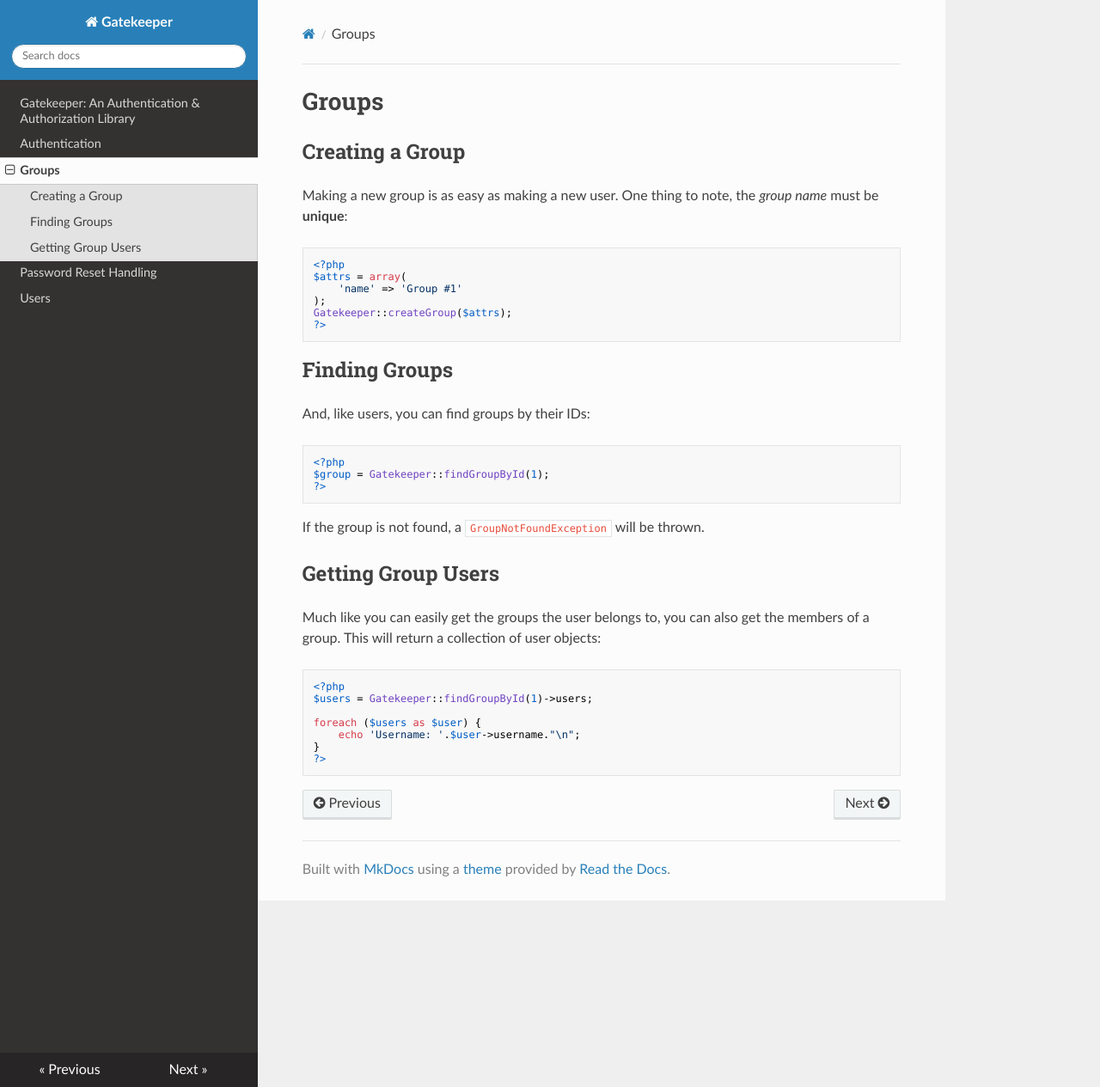
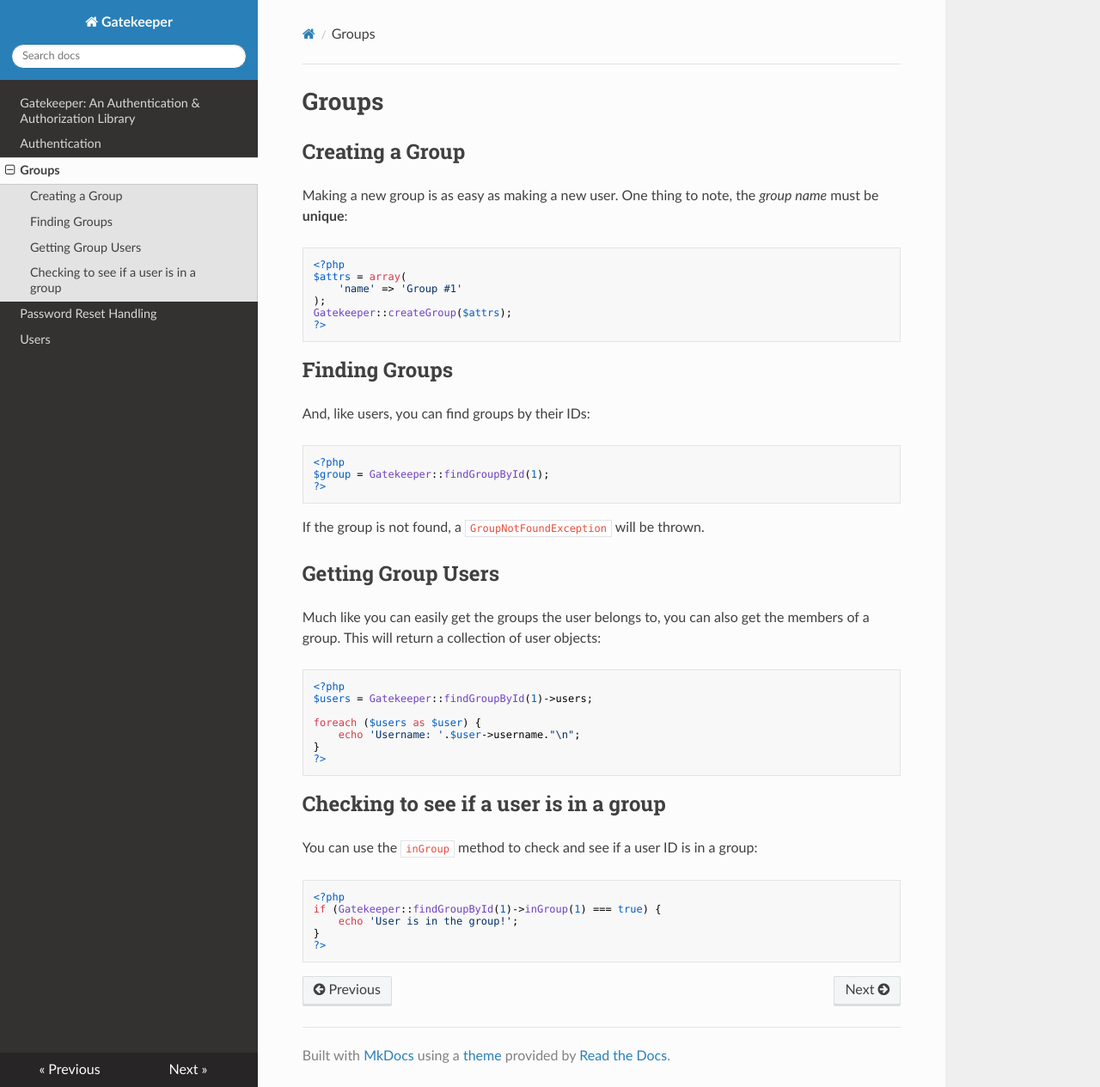
Before and after one commit to psecio/gatekeeper, an MkDocs documentation site: the page built from docs/groups.md, in a window 1280 px wide and 1265 px high. Shown: the whole window at 86% size. Built offline with MkDocs 1.6.1, drawn with Linux system fonts in a browser that asks for light colours; nearby versions of some CDN libraries.

Commit message:
adding the inGroup information to the docs

````diff
--- a/docs/groups.md
+++ b/docs/groups.md
@@ -39,3 +39,15 @@ foreach ($users as $user) {
 }
 ?>
 ```
+
+## Checking to see if a user is in a group
+
+You can use the `inGroup` method to check and see if a user ID is in a group:
+
+```php
+<?php
+if (Gatekeeper::findGroupById(1)->inGroup(1) === true) {
+	echo 'User is in the group!';
+}
+?>
+```
````
